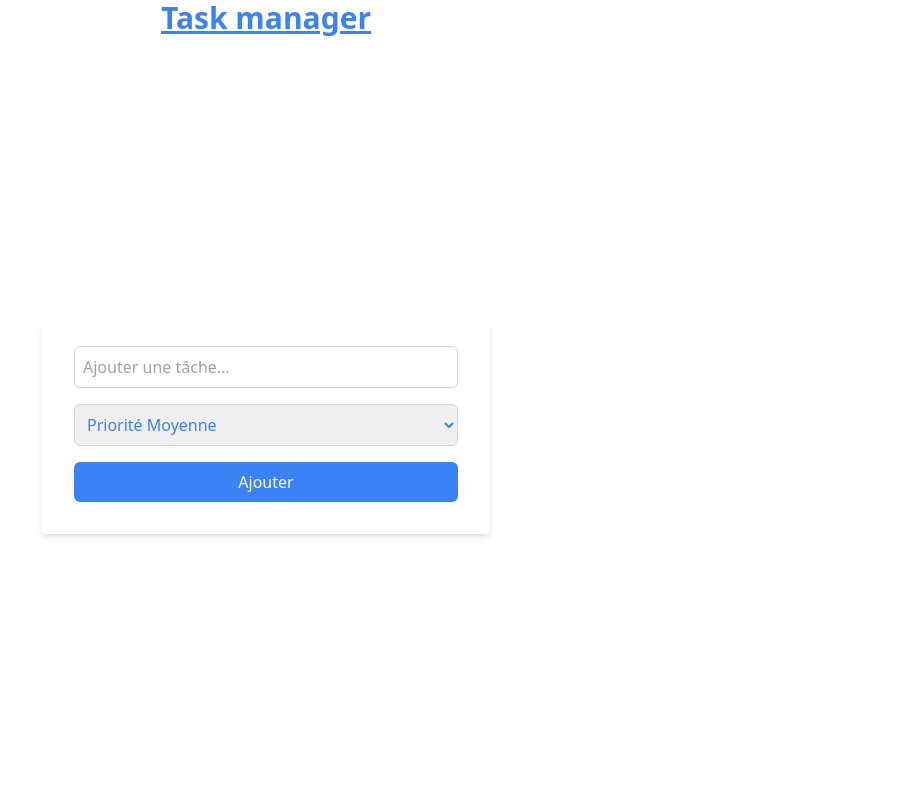
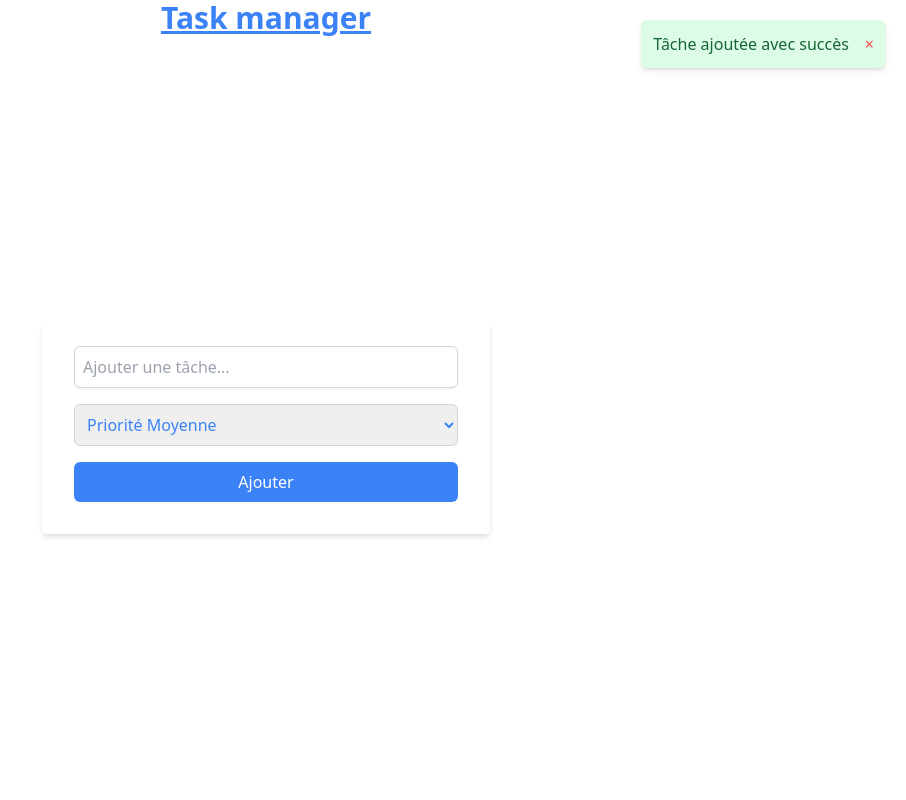
Before and after one commit to codeWithAimeric/TaskFlow, a React (Vite) app: page / in a window 1280 px wide. Both pictures are taken after typing "Sample" into the empty fields and a click on the button "Ajouter". Shown: the top 800 px of the page, without its empty margins (374-1280 px from the left). Built offline with nearby package versions, Linux system fonts and the light colour scheme.

Commit message:
feat/add notification system

```diff
--- a/package.json
+++ b/package.json
@@ -12,6 +12,7 @@
   "dependencies": {
     "react": "^18.3.1",
     "react-dom": "^18.3.1",
+    "react-spring": "^9.7.4",
     "zustand": "^5.0.0-rc.2"
   },
   "devDependencies": {
--- a/src/App.tsx
+++ b/src/App.tsx
@@ -1,13 +1,15 @@
 import './styles/App.css'
 import { TaskForm } from './components/TaskForm';
 import { TaskList } from './components/TaskList';
-import useTaskStore from './store/store';
+import useTaskStore from './store/taskStore';
+import { Notifications } from './components/Notification';
 
 
 const App = () => {
   const tasks = useTaskStore(state => state.tasks);
   return (
     <div className="text-center text-blue-500">
+      <Notifications />
       <h1 className="text-3xl font-bold underline">
         Task manager
       </h1>
--- /dev/null
+++ b/src/components/Notification.tsx
@@ -0,0 +1,45 @@
+import { useTransition, animated } from "react-spring";
+import useNotificationStore from "../store/notificationStore"
+
+
+export const Notifications = () => {
+    const notifications = useNotificationStore((state) => state.notifications);
+    const removeNotification = useNotificationStore((state) => state.removeNotification);
+
+    const transitions = useTransition(notifications, {
+        from: { opacity: 0, transform: 'translateX(100%)' },
+        enter: { opacity: 1, transform: 'translateX(0%)' },
+        leave: { opacity: 0, transform: 'translateX(100%)' },
+    });
+
+    return (
+        <div className="fixed top-5 right-5 space-y-2">
+            {transitions((style, item) => (
+                <animated.div style={style} className={`p-3 rounded-md shadow-md ${getClassByType(item.type)}`}>
+                    <div className="flex justify-between items-center">
+                        <span>{item.message}</span>
+                        <button
+                            onClick={() => removeNotification(item.id)}
+                            className="ml-4 text-red-500"
+                        >
+                            &times;
+                        </button>
+                    </div>
+                </animated.div>
+            ))}
+        </div>
+    );
+}
+
+const getClassByType = (type: 'success' | 'error' | 'info') => {
+    switch (type) {
+        case 'success':
+            return 'bg-green-100 text-green-800';
+        case 'error':
+            return 'bg-red-100 text-red-800';
+        case 'info':
+            return 'bg-blue-100 text-blue-800';
+        default:
+            return '';
+    }
+};
--- a/src/components/TaskForm.tsx
+++ b/src/components/TaskForm.tsx
@@ -1,16 +1,21 @@
 import React, { useState, useTransition } from 'react';
 import { Task } from "../types/types";
-import useTaskStore from '../store/store';
+import useTaskStore from '../store/taskStore';
+import useNotificationStore from '../store/notificationStore';
 
 export const TaskForm = () => {
     const addTask = useTaskStore((state) => state.addTask);
     const [isPending, startTransition] = useTransition();
     const [priority, setPriority] = useState<'high' | 'medium' | 'low'>('medium');
+    const addNotification = useNotificationStore((state) => state.addNotification);
 
     const handleSubmit = (e: React.FormEvent<HTMLFormElement>) => {
         e.preventDefault();
         const text = e.target[0].value;
-        if (!text.trim()) return;
+        if (!text.trim()) {
+            addNotification('Le texte ne peut pas être vide', 'error');
+            return;
+        }
 
         startTransition(() => {
             const newTask: Task = {
@@ -20,6 +25,7 @@ export const TaskForm = () => {
                 priority
             };
             addTask(newTask);
+            addNotification('Tâche ajoutée avec succès', 'success');
             setPriority('medium');
             e.target.reset();
         });
--- a/src/components/TaskList.tsx
+++ b/src/components/TaskList.tsx
@@ -1,5 +1,6 @@
 import { useState } from "react";
-import useTaskStore from "../store/store";
+import useTaskStore from "../store/taskStore";
+import useNotificationStore from "../store/notificationStore";
 
 
 export const TaskList = () => {
@@ -7,6 +8,7 @@ export const TaskList = () => {
     const toggleTask = useTaskStore(state => state.toggleTask);
     const removeTask = useTaskStore((state) => state.removeTask);
     const [filter, setFilter] = useState<'all' | 'high' | 'medium' | 'low'>('all');
+    const addNotification = useNotificationStore((state) => state.addNotification);
 
     const sortedTasks = tasks.sort((a, b) => {
         const priorityOrder = { high: 1, medium: 2, low: 3 };
@@ -17,10 +19,12 @@ export const TaskList = () => {
 
     const handleToggle = (id: string) => {
         toggleTask(id);
+        addNotification('Tâche mise à jour', 'success');
     };
 
     const handleRemove = (id: string) => {
         removeTask(id);
+        addNotification('Tâche supprimée', 'success');
     };
 
     return (
--- /dev/null
+++ b/src/store/notificationStore.ts
@@ -0,0 +1,23 @@
+import { create } from "zustand";
+
+const useNotificationStore = create((set) => ({
+    notifications: [],
+    addNotification: (message: string, type: string) => {
+        const id = Date.now().toString();
+        set((state) => ({
+            notifications: [...state.notifications, { id, message, type }],
+        }));
+
+        setTimeout(() => {
+            set((state) => ({
+                notifications: state.notifications.filter((n) => n.id !== id),
+            }));
+        }, 5000);
+    },
+    removeNotification: (id: string) =>
+        set((state) => ({
+            notifications: state.notifications.filter((n) => n.id !== id),
+        })),
+}));
+
+export default useNotificationStore;
--- a/src/types/types.ts
+++ b/src/types/types.ts
@@ -2,7 +2,7 @@ export interface Task {
   id: string;
   text: string;
   completed: boolean;
-    priority: 'high' | 'medium' | 'low';
+  priority: "high" | "medium" | "low";
 }
 
 export interface TaskStore {
@@ -11,3 +11,18 @@ export interface TaskStore {
   removeTask: (id: string) => void;
   toggleTask: (id: string) => void;
 }
+
+export interface Notification {
+  id: string;
+  message: string;
+  type: "success" | "error" | "info";
+}
+
+export interface NotificationStore {
+  notifications: Notification[];
+  addNotification: (
+    message: string,
+    type: "success" | "error" | "info"
+  ) => void;
+  removeNotification: (id: string) => void;
+}
```
Also changed, not shown: src/store/taskStore.ts (renamed from src/store/store.ts), 1 other file (tests, documents, lock files or other folders). Lines whose indentation alone changed are shown as unchanged.
